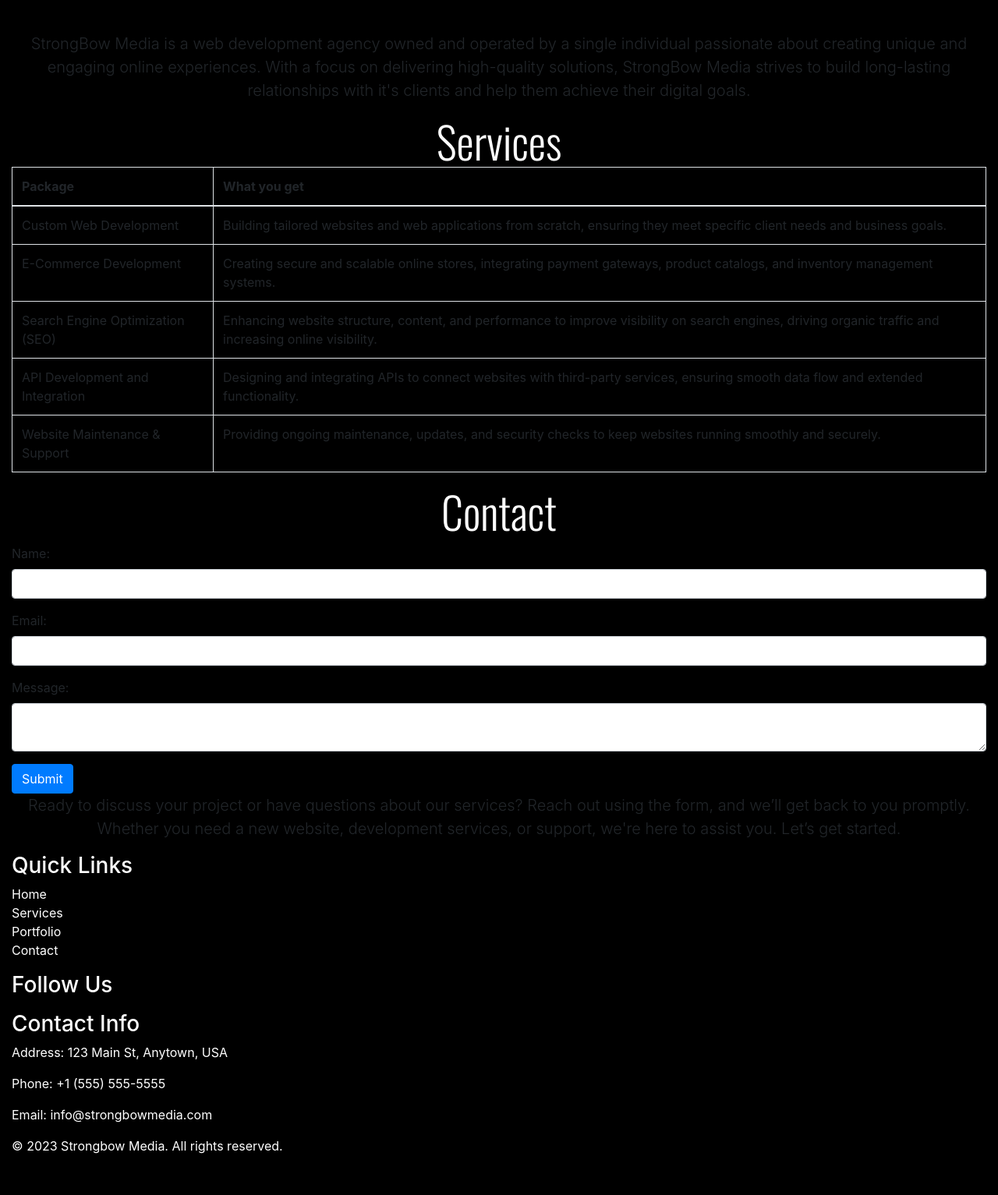
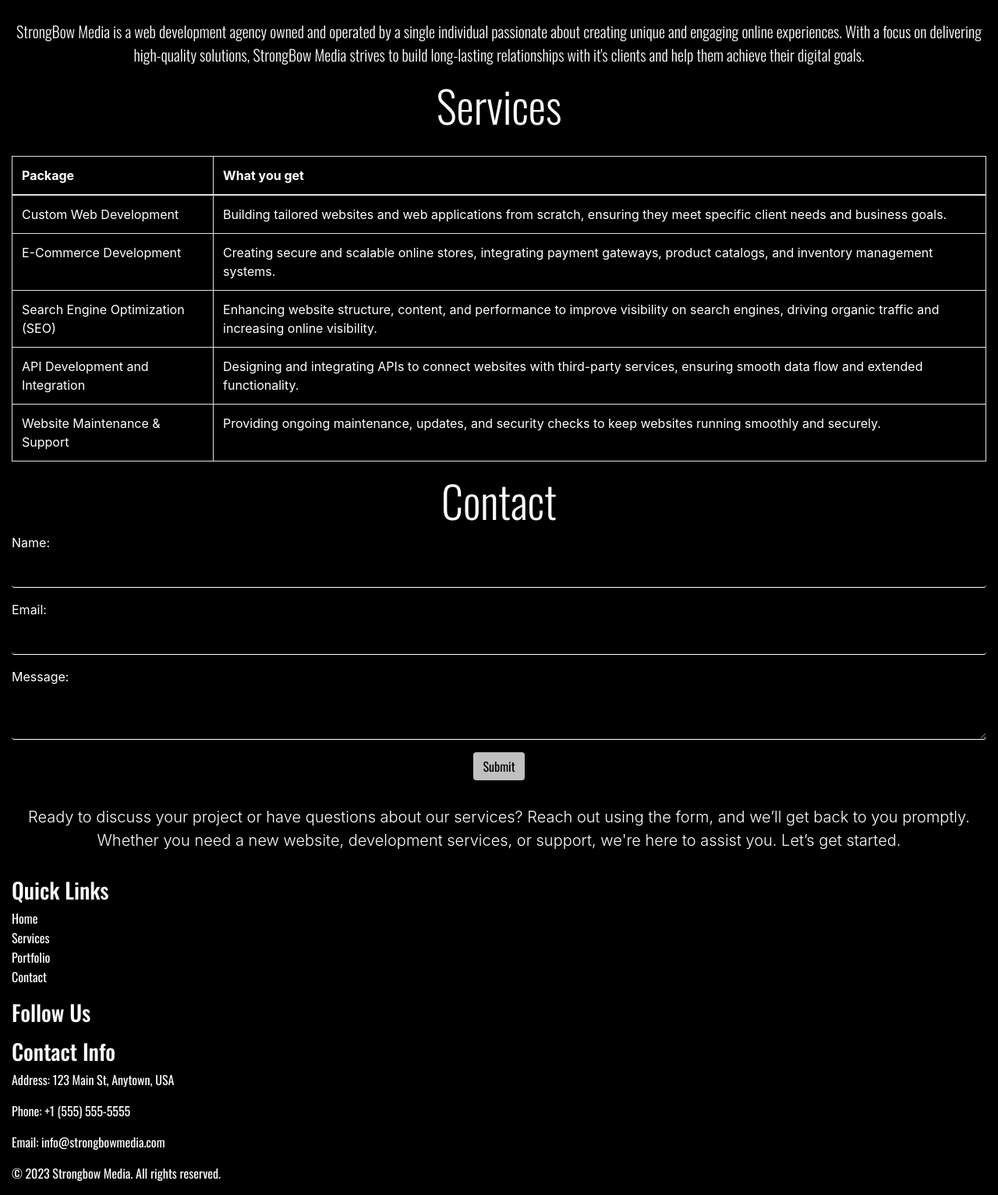
Before and after one commit to MichaelPoffenbarger/StrongBowMediaAgency, a PHP site: page / in a window 1280 px wide. Shown: the part 430-1963 px from the top of the page at 78% size. Before the commit the page ends 1910 px from the top, so only its background shows below. Run offline with PHP 8.4, Linux system fonts and the light colour scheme.

Commit message:
Add files via upload

```diff
--- a/styles1.css
+++ b/styles1.css
@@ -1,6 +1,10 @@
 .container-fluid {
     background-color: black;
 
+}
+
+.navbar-brand {
+    font-family: 'oswald';
 }
 
 #heroModel {
@@ -13,3 +17,77 @@
     display: flex;
     justify-content: center;
 }
+
+#aboutP {
+    font-family: 'oswald';
+    color: white;
+    display: flex;
+    margin-top: -1rem;
+}
+
+.list {
+    margin-top: 2rem;
+}
+
+th {
+    color: white;
+}
+td {
+    color: white;
+}
+
+.portfolioImg{
+    width: 25%;
+    margin: 1rem;
+}
+
+label{
+    color: white;
+}
+
+#contactP {
+    color: white;
+    margin-top: 2rem;
+    margin-bottom: 2rem;
+}
+
+#submitBtn {
+    display: block;
+    margin: auto;
+    background-color: rgb(192, 192, 192);
+    color: black;
+    font-family: 'oswald';
+    border: none;
+}
+
+.text-white{
+    font-family: 'oswald';
+}
+
+input[type="text"]:focus, input[type="email"]:focus {
+    background-color: transparent;
+    border-bottom: 1px solid white;
+    border-top: none;
+    border-left: none;
+    border-right: none;
+    outline: none;
+    box-shadow: none;
+    color: white;
+}
+
+input[type="text"], input[type="email"] {
+    background-color: rgba(0, 0, 0, 0);
+    border-bottom: 1px solid white;
+    border-top: none;
+    border-left: none;
+    border-right: none;
+}
+
+#messageInput{
+    background-color: rgba(0, 0, 0, 0);
+    border-bottom: 1px solid white;
+    border-top: none;
+    border-left: none;
+    border-right: none;
+    color: white;
+}
```
